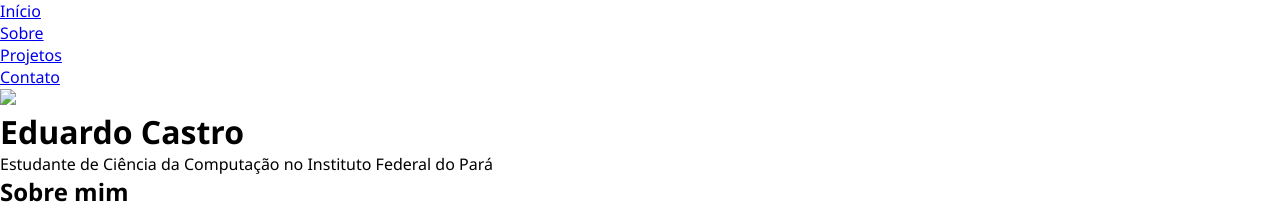
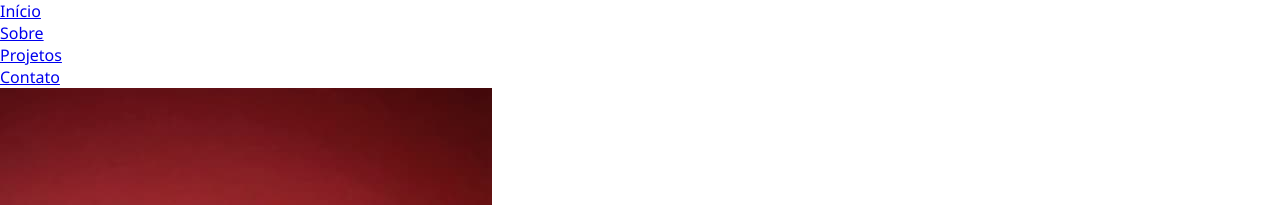
Before and after one commit to eduardocastros-dev/Portifolio-Edu, a plain HTML site: page index.html in a window 1280 px wide. Shown: the top 205 px of the page. Drawn offline with Linux system fonts and the light colour scheme.

Commit message:
Update index.html

```diff
--- a/index.html
+++ b/index.html
@@ -26,7 +26,7 @@
 
     <main id="inicio" class="cabecalho">
         <div>
-            <img src="./Portifolio-Edu/img/Foto1.jpeg alt="Foto de Eduardo Castro" class="foto-perfil">
+            <img src="img/foto1.jpeg" alt="Foto de Eduardo Castro" class="foto-perfil">
             <h1>Eduardo Castro</h1>
             <p>Estudante de Ciência da Computação no Instituto Federal do Pará</p>
         </div>
```
